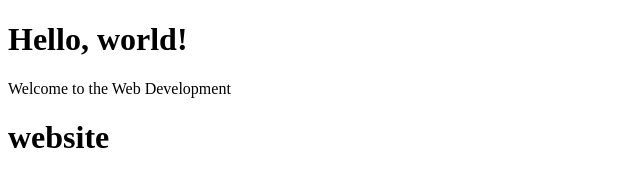
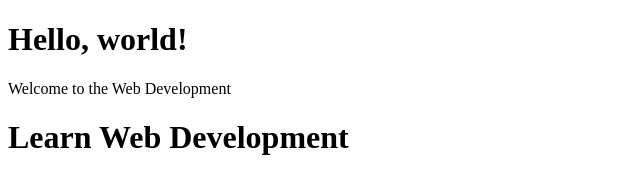
Before and after one commit to abrahanwilnner/Sample-website, a plain HTML site: page mainweb.html in a window 1280 px wide. Shown: the whole page, without its empty margins (0-640 px from the left). Drawn offline with Linux system fonts and the light colour scheme.

Commit message:
Update mainweb.html

```diff
--- a/mainweb.html
+++ b/mainweb.html
@@ -11,7 +11,7 @@
         <p>Welcome to the Web Development</p>
     <div>
         <h1>
-            website
+            Learn Web Development
         </h1>
     </div>
 </body>
```
